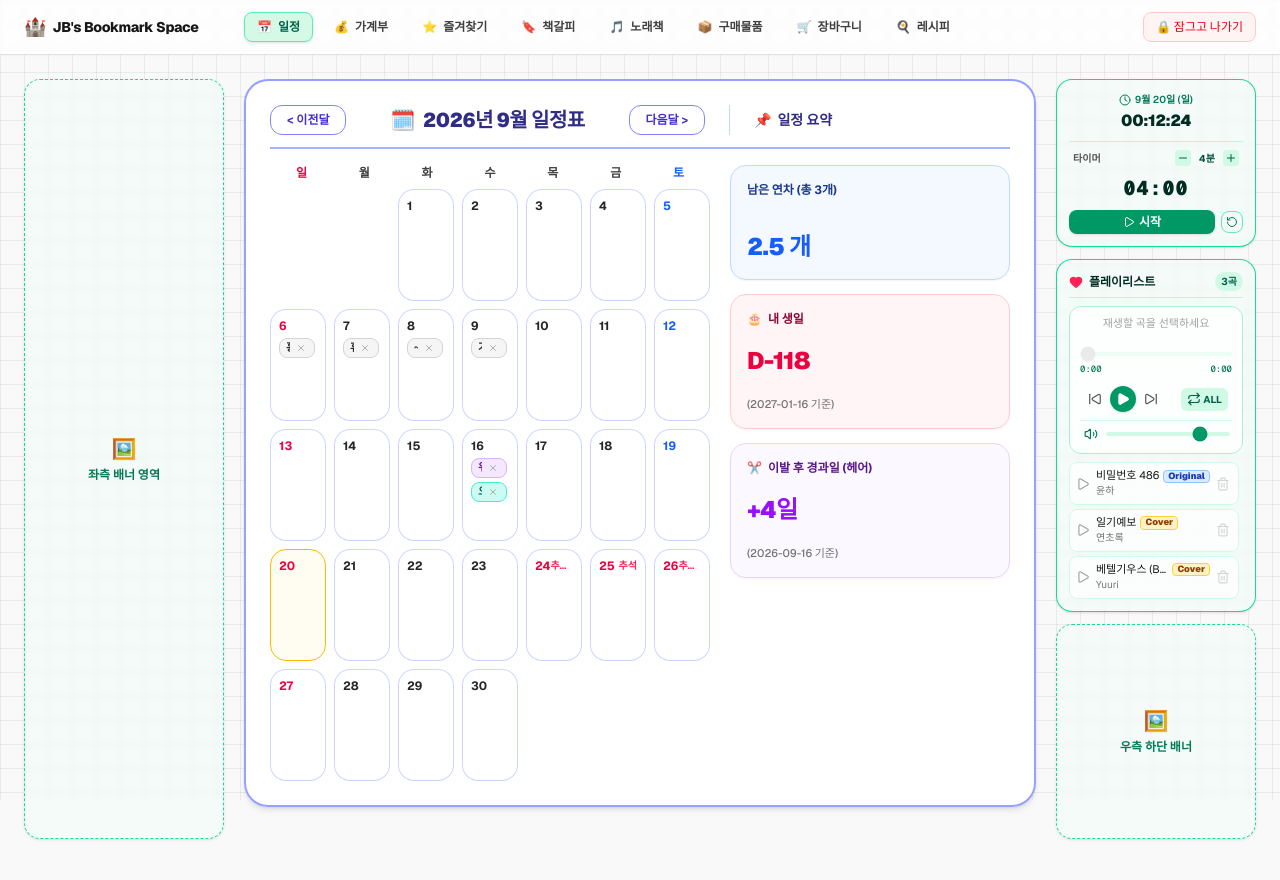
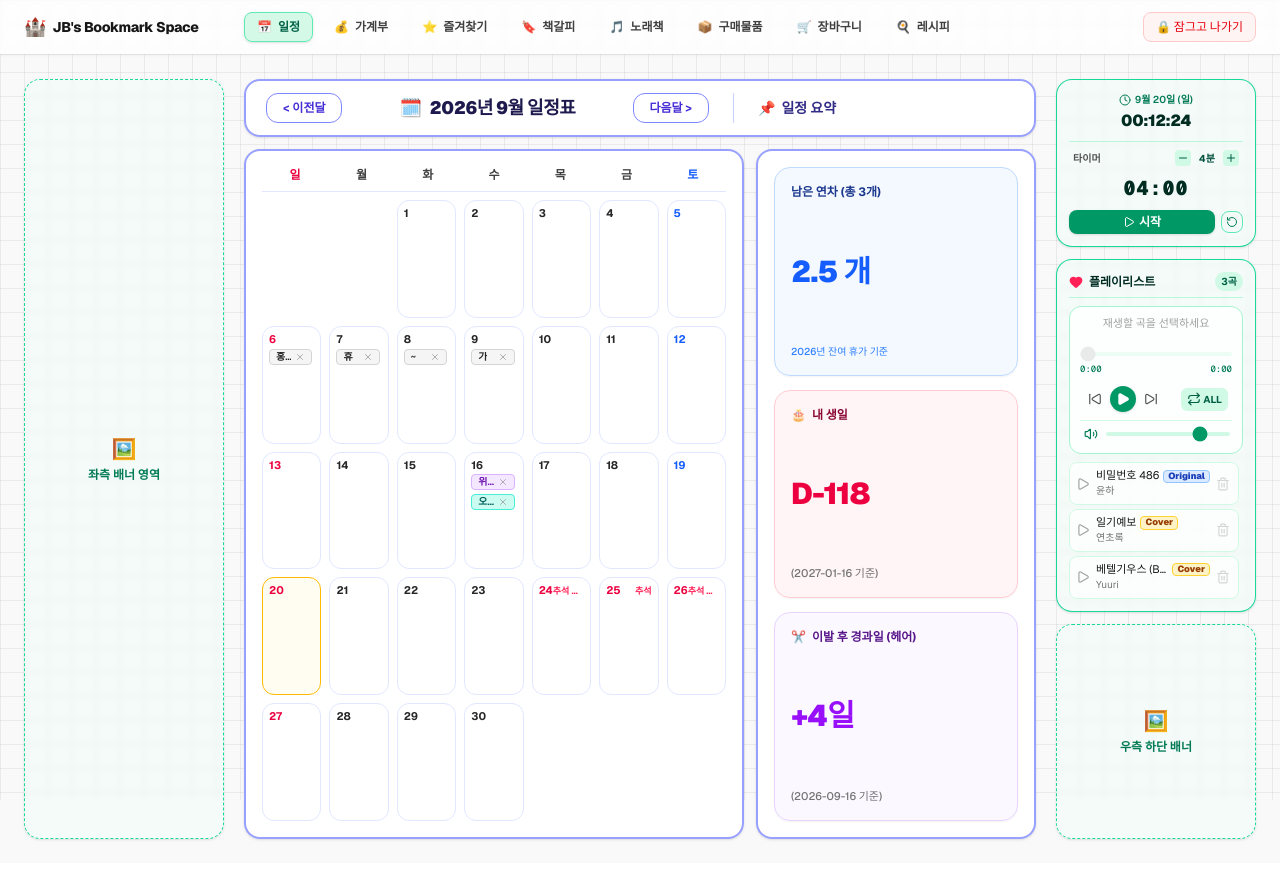
Before and after one commit to sibukf91-jb/mimic, a Next.js app: page / in a window 1280 px wide. Shown: the top 880 px of the page. Built offline with nearby package versions, Linux system fonts and the light colour scheme.

Commit message:
Split schedule tab into 3 separate boxes and align container height with banners

```diff
--- a/app/page.tsx
+++ b/app/page.tsx
@@ -32,10 +32,7 @@ import {
   Pencil,
   Check,
   X,
-  Calendar as CalendarIcon,
-  Cake,
-  Scissors,
-  Palmtree
+  Calendar as CalendarIcon
 } from "lucide-react";
 
 export default function Home() {
@@ -191,9 +188,9 @@ export default function Home() {
       });
   }, [songList, selectedGenre, searchQuery]);
 
-  // ================= 2. 이미지 기반 일정 캘린더 & D-Day 요약 =================
+  // ================= 2. 일정 캘린더 & D-Day 요약 데이터 =================
   const defaultSchedules = [
-    { id: 1, date: "2026-09-06", title: "홍대 1주년 카페", color: "gray" },
+    { id: 1, date: "2026-09-06", title: "홍대 1주년 ...", color: "gray" },
     { id: 2, date: "2026-09-07", title: "휴", color: "gray" },
     { id: 3, date: "2026-09-08", title: "~", color: "gray" },
     { id: 4, date: "2026-09-09", title: "가", color: "gray" },
@@ -201,7 +198,6 @@ export default function Home() {
     { id: 6, date: "2026-09-16", title: "오후 반차", color: "teal" },
   ];
 
-  // 공휴일 정보
   const holidays: Record<string, string> = {
     "2026-09-24": "추석 연휴",
     "2026-09-25": "추석",
@@ -211,11 +207,9 @@ export default function Home() {
   const [scheduleList, setScheduleList] = useState<any[]>([]);
   const [isScheduleLoaded, setIsScheduleLoaded] = useState(false);
 
-  // 달력 탐색 상태
   const [calYear, setCalYear] = useState(2026);
   const [calMonth, setCalMonth] = useState(9); // 1~12
 
-  // 클릭하여 일정 추가 모달/인풋용
   const [modalDate, setModalDate] = useState<string | null>(null);
   const [modalTitle, setModalTitle] = useState("");
   const [modalColor, setModalColor] = useState("gray");
@@ -260,30 +254,25 @@ export default function Home() {
     }
   };
 
-  // 달력 날짜 계산
   const calendarGrid = useMemo(() => {
-    const firstDayIndex = new Date(calYear, calMonth - 1, 1).getDay(); // 0(일) ~ 6(토)
+    const firstDayIndex = new Date(calYear, calMonth - 1, 1).getDay();
     const lastDate = new Date(calYear, calMonth, 0).getDate();
 
     const cells = [];
-    // 빈 앞칸
     for (let i = 0; i < firstDayIndex; i++) {
       cells.push({ day: null, dateStr: "" });
     }
-    // 실제 날짜
     for (let d = 1; d <= lastDate; d++) {
       const monthStr = String(calMonth).padStart(2, "0");
       const dayStr = String(d).padStart(2, "0");
       cells.push({ day: d, dateStr: `${calYear}-${monthStr}-${dayStr}` });
     }
-    // 7열 맞추기
     while (cells.length % 7 !== 0) {
       cells.push({ day: null, dateStr: "" });
     }
     return cells;
   }, [calYear, calMonth]);
 
-  // 일정 직접 추가
   const handleAddCalendarSchedule = (e: React.FormEvent) => {
     e.preventDefault();
     if (!modalDate || !modalTitle.trim()) return;
@@ -300,7 +289,6 @@ export default function Home() {
     setModalDate(null);
   };
 
-  // 일정 삭제
   const handleDeleteCalendarSchedule = (id: number, e: React.MouseEvent) => {
     e.stopPropagation();
     setScheduleList((prev) => prev.filter((item) => item.id !== id));
@@ -747,7 +735,7 @@ export default function Home() {
       {/* ================= 본문 3단 레이아웃 ================= */}
       <main className="max-w-[1720px] mx-auto w-full px-6 py-6 flex flex-col lg:flex-row gap-5 items-start flex-1 relative z-10">
 
-        {/* [1] 좌측 배너 */}
+        {/* [1] 좌측 배너 (세로 h-[760px] 고정) */}
         <aside className="w-full lg:w-[200px] h-[760px] shrink-0 sticky top-[73px]">
           <div className="border border-dashed border-emerald-400/90 rounded-2xl h-full flex flex-col items-center justify-center p-4 text-center bg-emerald-50/30 backdrop-blur-[2px] shadow-sm">
             <span className="text-xl mb-1">🖼️</span>
@@ -755,15 +743,15 @@ export default function Home() {
           </div>
         </aside>
 
-        {/* [2] 중앙 영역 */}
-        <section className="flex-1 w-full min-w-0 pb-16">
-
-          {/* ==================== A. [일정] 탭 화면 (이미지 100% 반영) ==================== */}
+        {/* [2] 중앙 내용 영역 (배너 세로 높이 h-[760px]와 정확히 일치) */}
+        <section className="flex-1 w-full h-[760px] min-w-0 flex flex-col">
+
+          {/* ==================== A. [일정] 탭 화면 (3분할 독립 박스 구조) ==================== */}
           {currentTab === "schedule" && (
-            <div className="border-2 border-indigo-400/80 rounded-3xl bg-white/95 backdrop-blur-md shadow-md p-6 flex flex-col gap-4">
-
-              {/* [헤더 라인] 이전달 / 2026년 9월 일정표 / 다음달 | 일정 요약 타이틀 */}
-              <div className="flex items-center justify-between pb-3 border-b-2 border-indigo-300">
+            <div className="h-full flex flex-col gap-3">
+
+              {/* [박스 1] 상단 헤더 박스 */}
+              <div className="border-2 border-indigo-400/80 rounded-2xl bg-white/95 backdrop-blur-md px-5 py-3 shadow-sm flex items-center justify-between shrink-0">
                 <div className="flex-1 flex items-center justify-between pr-6 border-r border-indigo-200">
                   <button
                     onClick={prevMonth}
@@ -772,7 +760,7 @@ export default function Home() {
                     &lt; 이전달
                   </button>
 
-                  <h2 className="text-xl font-black text-indigo-900 tracking-tight flex items-center gap-2">
+                  <h2 className="text-lg font-black text-indigo-950 tracking-tight flex items-center gap-2">
                     <span>🗓️</span>
                     <span>{calYear}년 {calMonth}월 일정표</span>
                   </h2>
@@ -791,13 +779,13 @@ export default function Home() {
                 </div>
               </div>
 
-              {/* [본문 2분할] 좌측 달력 그리드 + 우측 요약 카드 박스 */}
-              <div className="flex flex-col lg:flex-row gap-5 items-start">
-
-                {/* [좌측 와이드 메인 달력] */}
-                <div className="flex-1 w-full min-w-0 flex flex-col">
+              {/* 하단 2분할 영역 (달력 박스 + 요약 박스) */}
+              <div className="flex-1 min-h-0 flex flex-col lg:flex-row gap-3 items-stretch">
+
+                {/* [박스 2] 좌측 메인 달력 박스 */}
+                <div className="flex-1 h-full border-2 border-indigo-400/80 rounded-2xl bg-white/95 backdrop-blur-md p-4 shadow-sm flex flex-col justify-between overflow-hidden">
                   {/* 요일 헤더 */}
-                  <div className="grid grid-cols-7 text-center font-bold text-xs mb-2 text-neutral-700">
+                  <div className="grid grid-cols-7 text-center font-bold text-xs pb-2 border-b border-indigo-100 text-neutral-700 shrink-0">
                     <span className="text-rose-600 font-extrabold">일</span>
                     <span>월</span>
                     <span>화</span>
@@ -807,11 +795,11 @@ export default function Home() {
                     <span className="text-blue-600 font-extrabold">토</span>
                   </div>
 
-                  {/* 달력 날짜 그리드 (이미지 형식의 큼직한 사각 카드들) */}
-                  <div className="grid grid-cols-7 gap-2">
+                  {/* 5~6개 주차 달력 그리드 (높이에 맞춰 균등 분할) */}
+                  <div className="flex-1 grid grid-cols-7 grid-rows-5 gap-2 pt-2 min-h-0">
                     {calendarGrid.map((cell, idx) => {
                       if (!cell.day) {
-                        return <div key={`empty-${idx}`} className="h-28" />;
+                        return <div key={`empty-${idx}`} className="h-full rounded-xl" />;
                       }
 
                       const dayOfWeek = idx % 7;
@@ -825,26 +813,26 @@ export default function Home() {
                         <div
                           key={cell.dateStr}
                           onClick={() => setModalDate(cell.dateStr)}
-                          className={`h-28 border rounded-2xl p-2 flex flex-col justify-between transition group relative cursor-pointer ${
+                          className={`h-full border rounded-xl p-1.5 flex flex-col justify-between transition group relative cursor-pointer min-h-0 ${
                             isToday
                               ? "border-amber-400 bg-amber-50/70"
-                              : "border-indigo-200/90 bg-white hover:border-indigo-400 hover:bg-indigo-50/20"
+                              : "border-indigo-100 bg-white hover:border-indigo-300 hover:bg-indigo-50/20"
                           }`}
                         >
-                          {/* 날짜 번호 및 공휴일 표시 */}
-                          <div className="flex items-center justify-between text-xs font-bold">
+                          {/* 날짜 번호 및 공휴일 뱃지 */}
+                          <div className="flex items-center justify-between text-[11px] font-bold leading-tight">
                             <span className={isSunday || holidayName ? "text-rose-600" : isSaturday ? "text-blue-600" : "text-neutral-800"}>
                               {cell.day}
                             </span>
                             {holidayName && (
-                              <span className="text-[10px] font-bold text-rose-500 truncate max-w-[65px]">
+                              <span className="text-[9px] font-bold text-rose-500 truncate max-w-[55px]">
                                 {holidayName}
                               </span>
                             )}
                           </div>
 
-                          {/* 날짜 칸 안의 일정 뱃지 목록 (이미지 디자인) */}
-                          <div className="flex-1 overflow-y-auto space-y-1 my-1 pr-0.5">
+                          {/* 일정 태그 뱃지 리스트 */}
+                          <div className="flex-1 overflow-y-auto space-y-1 my-0.5 pr-0.5 scrollbar-none">
                             {daySchedules.map((item) => {
                               const colorClass =
                                 item.color === "purple"
@@ -856,13 +844,13 @@ export default function Home() {
                               return (
                                 <div
                                   key={item.id}
-                                  className={`flex items-center justify-between px-1.5 py-0.5 rounded-lg border text-[11px] font-semibold ${colorClass}`}
+                                  className={`flex items-center justify-between px-1.5 py-0.5 rounded border text-[10px] font-semibold leading-none ${colorClass}`}
                                 >
-                                  <span className="truncate leading-tight">{item.title}</span>
+                                  <span className="truncate">{item.title}</span>
                                   <button
                                     onClick={(e) => handleDeleteCalendarSchedule(item.id, e)}
-                                    title="일정 삭제"
-                                    className="text-neutral-400 hover:text-rose-500 ml-1 p-0.5 shrink-0"
+                                    title="삭제"
+                                    className="text-neutral-400 hover:text-rose-500 ml-1 shrink-0"
                                   >
                                     <X className="w-2.5 h-2.5" />
                                   </button>
@@ -871,9 +859,9 @@ export default function Home() {
                             })}
                           </div>
 
-                          {/* 호버 시 나타나는 추가 힌트 */}
-                          <div className="text-[9px] text-neutral-400 text-right opacity-0 group-hover:opacity-100 transition">
-                            + 추가
+                          {/* 호버 시 우측 하단 추가 안내 */}
+                          <div className="text-[9px] text-neutral-400 text-right opacity-0 group-hover:opacity-100 transition leading-none">
+                            +추가
                           </div>
                         </div>
                       );
@@ -881,26 +869,29 @@ export default function Home() {
                   </div>
                 </div>
 
-                {/* [우측 요약 패널 - 3단 카드 박스 (이미지와 동일)] */}
-                <div className="w-full lg:w-[280px] shrink-0 flex flex-col gap-3.5">
+                {/* [박스 3] 우측 일정 요약 박스 (남은 연차 / 생일 D-Day / 이발 경과일) */}
+                <div className="w-full lg:w-[280px] h-full shrink-0 border-2 border-indigo-400/80 rounded-2xl bg-white/95 backdrop-blur-md p-4 shadow-sm flex flex-col justify-between gap-3.5">
 
                   {/* 카드 1: 남은 연차 */}
-                  <div className="border border-blue-200 bg-blue-50/70 rounded-2xl p-4 shadow-xs flex flex-col justify-between h-[115px]">
+                  <div className="flex-1 border border-blue-200 bg-blue-50/70 rounded-2xl p-4 shadow-xs flex flex-col justify-between">
                     <div className="text-xs font-bold text-blue-900">
                       남은 연차 (총 3개)
                     </div>
-                    <div className="text-2xl font-black text-blue-600 tracking-tight">
+                    <div className="text-3xl font-black text-blue-600 tracking-tight">
                       2.5 개
                     </div>
+                    <div className="text-[10px] text-blue-500 font-medium">
+                      2026년 잔여 휴가 기준
+                    </div>
                   </div>
 
                   {/* 카드 2: 내 생일 D-Day */}
-                  <div className="border border-rose-200 bg-rose-50/70 rounded-2xl p-4 shadow-xs flex flex-col justify-between h-[135px]">
+                  <div className="flex-1 border border-rose-200 bg-rose-50/70 rounded-2xl p-4 shadow-xs flex flex-col justify-between">
                     <div className="flex items-center gap-1.5 text-xs font-bold text-rose-900">
                       <span>🎂</span>
                       <span>내 생일</span>
                     </div>
-                    <div className="text-2xl font-black text-rose-600 tracking-tight">
+                    <div className="text-3xl font-black text-rose-600 tracking-tight">
                       D-118
                     </div>
                     <div className="text-[11px] text-neutral-500 font-medium">
@@ -909,12 +900,12 @@ export default function Home() {
                   </div>
 
                   {/* 카드 3: 이발 후 경과일 */}
-                  <div className="border border-purple-200 bg-purple-50/70 rounded-2xl p-4 shadow-xs flex flex-col justify-between h-[135px]">
+                  <div className="flex-1 border border-purple-200 bg-purple-50/70 rounded-2xl p-4 shadow-xs flex flex-col justify-between">
                     <div className="flex items-center gap-1.5 text-xs font-bold text-purple-900">
                       <span>✂️</span>
                       <span>이발 후 경과일 (헤어)</span>
                     </div>
-                    <div className="text-2xl font-black text-purple-600 tracking-tight">
+                    <div className="text-3xl font-black text-purple-600 tracking-tight">
                       +4일
                     </div>
                     <div className="text-[11px] text-neutral-500 font-medium">
@@ -926,7 +917,7 @@ export default function Home() {
 
               </div>
 
-              {/* [일정 추가 모달 / 인풋 팝업] */}
+              {/* [일정 추가 모달 팝업] */}
               {modalDate && (
                 <div className="fixed inset-0 bg-black/40 backdrop-blur-xs flex items-center justify-center z-50 p-4">
                   <div className="bg-white rounded-3xl p-6 border border-indigo-200 shadow-2xl max-w-sm w-full animate-in fade-in zoom-in-95 duration-150">
@@ -995,8 +986,7 @@ export default function Home() {
 
           {/* ==================== B. [노래책] 탭 화면 ==================== */}
           {currentTab === "songs" && (
-            <div className="flex flex-col gap-2.5">
-              {/* 노래 등록 바 */}
+            <div className="h-full overflow-y-auto flex flex-col gap-2.5 pr-1">
               <form onSubmit={handleAddSong} className="border border-emerald-400 rounded-2xl p-3 flex flex-wrap items-center gap-2 bg-emerald-50/40 backdrop-blur-[2px] shadow-sm shrink-0">
                 <div className="relative">
                   <input
@@ -1063,7 +1053,6 @@ export default function Home() {
                 </button>
               </form>
 
-              {/* 검색 & 필터 바 */}
               <div className="border border-emerald-400 rounded-2xl p-3 bg-emerald-50/40 backdrop-blur-[2px] shadow-sm flex flex-col gap-2 shrink-0">
                 <div className="relative w-full">
                   <input
@@ -1107,7 +1096,6 @@ export default function Home() {
                 </div>
               </div>
 
-              {/* 헤더 박스 (2 : 4 : 4 : 2 대칭 분할 구조) */}
               <div className="border border-emerald-400 rounded-xl px-4 py-2.5 bg-emerald-100/60 backdrop-blur-[2px] shadow-sm shrink-0">
                 <div className="grid grid-cols-12 gap-2 text-xs font-extrabold text-emerald-900 items-center">
                   <span className="col-span-2 flex items-center justify-center gap-1 text-center">🏷️ 장르</span>
@@ -1117,7 +1105,6 @@ export default function Home() {
                 </div>
               </div>
 
-              {/* 곡 목록 */}
               <div className="flex flex-col gap-2">
                 {filteredSongs.map((song) => {
                   const isPlayingThis = isPlayingAudio && currentSong?.id === song.id;
@@ -1277,7 +1264,7 @@ export default function Home() {
 
           {/* ==================== C. 그 외 탭 ==================== */}
           {currentTab !== "songs" && currentTab !== "schedule" && (
-            <div className="border border-dashed border-emerald-300 rounded-2xl p-20 text-center bg-emerald-50/20 backdrop-blur-[2px]">
+            <div className="h-full border border-dashed border-emerald-300 rounded-2xl p-20 flex flex-col items-center justify-center text-center bg-emerald-50/20 backdrop-blur-[2px]">
               <span className="text-3xl mb-2 block">🚧</span>
               <h3 className="text-sm font-bold text-emerald-900 mb-1">
                 {menuItems.find((m) => m.id === currentTab)?.label} 준비 중
@@ -1290,7 +1277,7 @@ export default function Home() {
 
         </section>
 
-        {/* [3] 우측 배너 */}
+        {/* [3] 우측 배너 (세로 h-[760px] 고정) */}
         <aside className="w-full lg:w-[200px] h-[760px] shrink-0 sticky top-[73px] flex flex-col gap-3">
 
           {/* 1. 시계 & 타이머 */}
```
